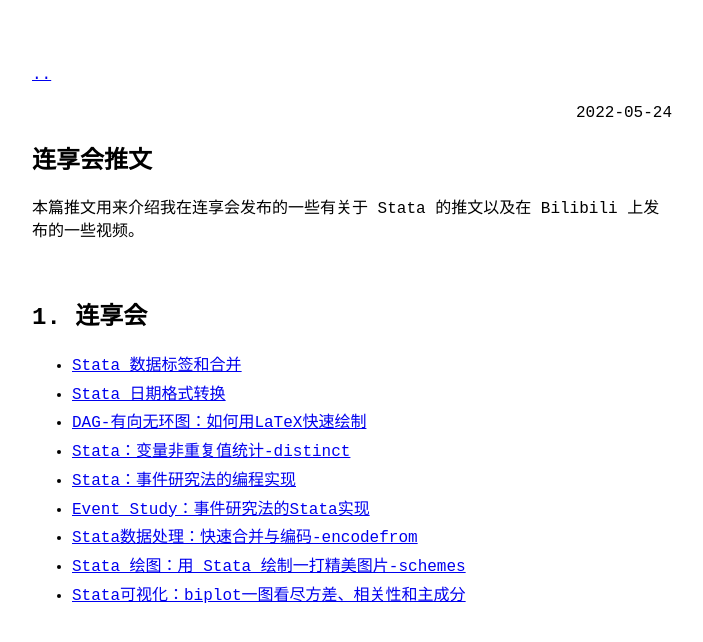
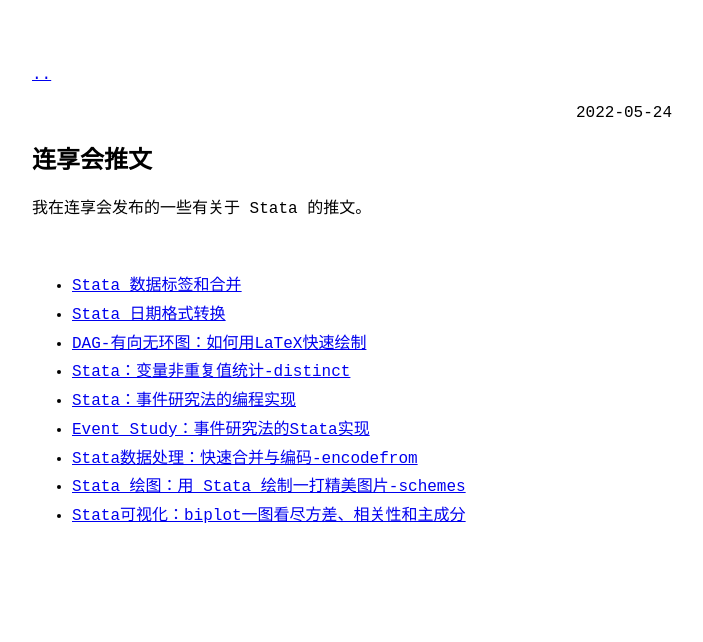
Before and after one commit to ShutterZor/ShutterZor.github.io, a Jekyll site: the page built from _posts/2022-5-24-连享会推文.md, in a window 1280 px wide. Shown: the top 642 px of the page, without its empty margins (288-991 px from the left). Built offline with Jekyll 4.4.1, drawn with Linux system fonts in a browser that asks for light colours.

Commit message:
Update 2022-5-24-连享会推文.md

```diff
--- a/_posts/2022-5-24-连享会推文.md
+++ b/_posts/2022-5-24-连享会推文.md
@@ -3,11 +3,9 @@ layout: post
 category: example
 ---
 
-本篇推文用来介绍我在连享会发布的一些有关于 Stata 的推文以及在 Bilibili 上发布的一些视频。
+我在连享会发布的一些有关于 Stata 的推文。
 
 &emsp;
-
-# 1.  连享会
 
 - [Stata 数据标签和合并](https://www.lianxh.cn/news/3b91400dd874e.html)
 - [Stata 日期格式转换](https://www.lianxh.cn/news/14538b2dcab13.html)
```
